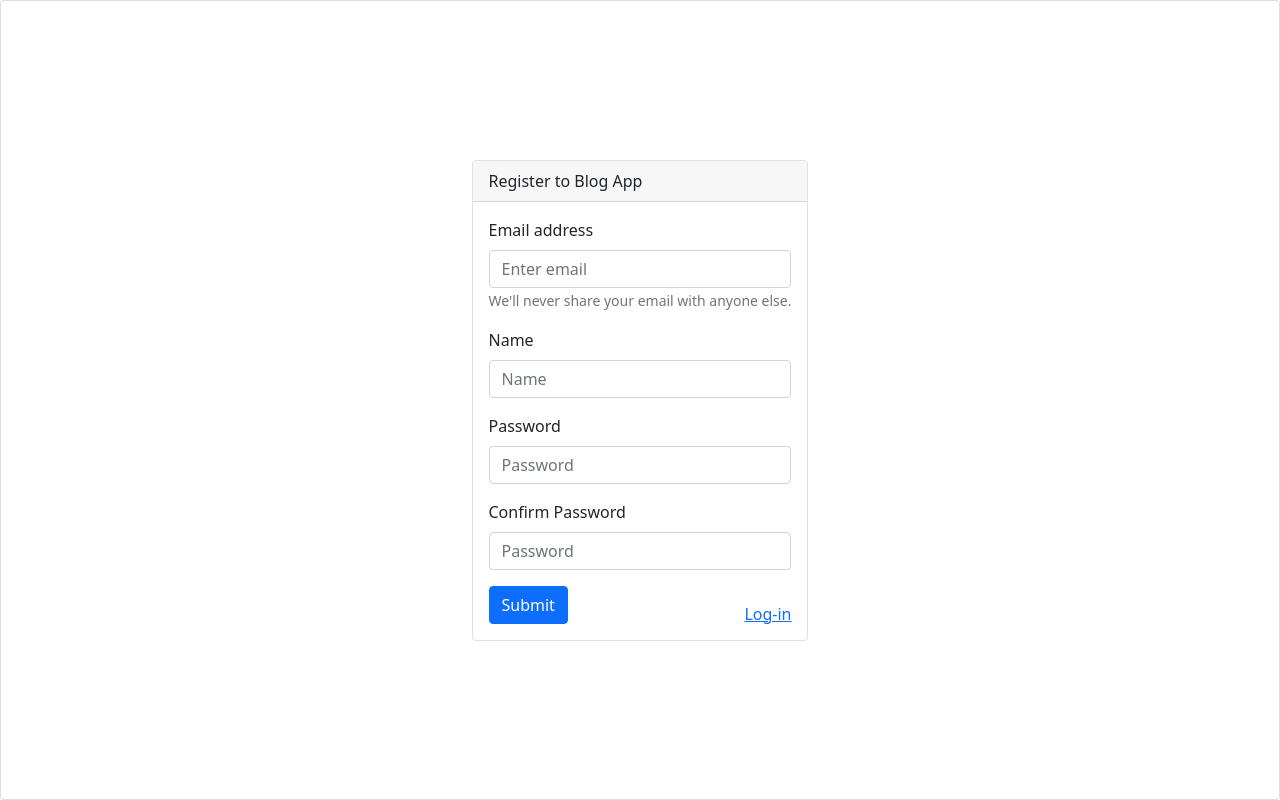
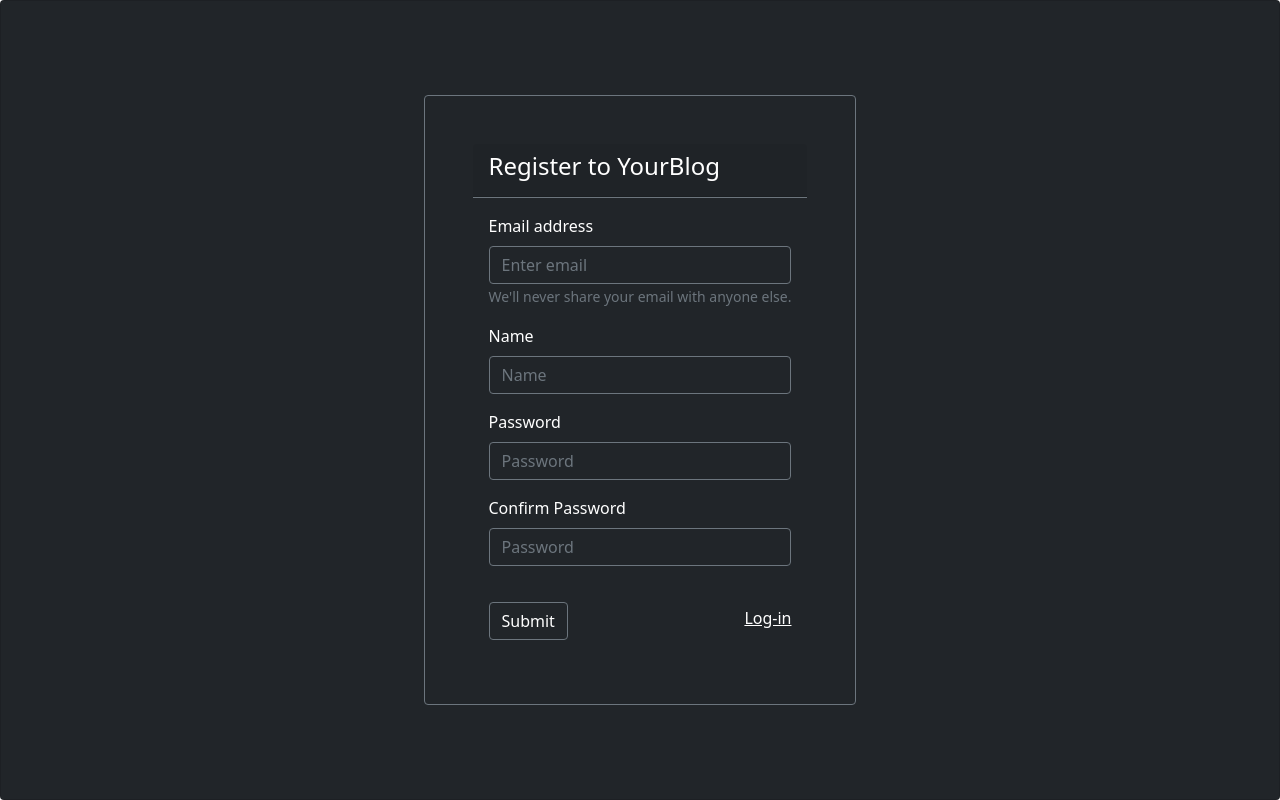
Before and after one commit to kliffordme/yourblog-react, a React (Create React App) app: page /register in a window 1280 px wide. Built offline with nearby package versions, Linux system fonts and the light colour scheme; no server answers.

Commit message:
login style

```diff
--- a/src/index.css
+++ b/src/index.css
@@ -14,6 +14,10 @@
 
 #inputID::placeholder {
   color: white;
+}
+
+#login-btn{
+  background-color: #000000;
 }
 
 #white{
--- a/src/login/Login.js
+++ b/src/login/Login.js
@@ -30,16 +30,16 @@
 
 
     return (
-        <Card className='vh-100'>
-            <div className='mw-25 m-auto border rounded position-relative'>
+        <Card className='vh-100 bg-dark text-white'>
+            <div className='p-5 m-auto border border-secondary rounded position-relative'>
                 <Card.Header>
-                    Blog App
+                    <h4>YourBlog</h4>
                 </Card.Header>
-                <Card.Body>
+                <Card.Body className='border-top border-secondary'>
                     <Form onSubmit={onSubmit}>
                     <Form.Group className="mb-3" controlId="formBasicEmail">
                         <Form.Label>Email address</Form.Label>
-                        <Form.Control type="email" placeholder="Enter email" onChange={(e)=>formHandler('email', e.target.value)} />
+                        <Form.Control type="email" className='bg-dark border-secondary text-white' placeholder="Enter email" onChange={(e)=>formHandler('email', e.target.value)} />
                         <Form.Text className="text-muted">
                         We'll never share your email with anyone else.
                         </Form.Text>
@@ -47,17 +47,16 @@
 
                     <Form.Group className="mb-3" controlId="formBasicPassword">
                         <Form.Label>Password</Form.Label>
-                        <Form.Control type="password" placeholder="Password" onChange={(e)=>formHandler('password', e.target.value)} />
+                        <Form.Control type="password" className='bg-dark border-secondary text-white' placeholder="Password" onChange={(e)=>formHandler('password', e.target.value)} />
                     </Form.Group>
-                    {/* <Form.Group className="mb-3" controlId="formBasicCheckbox">
-                        <Form.Check type="checkbox" label="remember me" />
-                    </Form.Group> */}
-                    <Button variant="primary" type="submit">
+                    <div className='d-flex justify-content-between m-2'>
+                    <Button variant="outline-secondary" className='text-white' type="submit">
                         Submit
                     </Button>
-                    <span className='position-absolute end-0 m-3'>
-                        <Link to='/register'>Sign-up</Link>
+                    <span className='py-2'>
+                        <Link to='/register' className='text-white'>Sign-up</Link>
                     </span>
+                    </div>
                     </Form>
                 </Card.Body>
 
--- a/src/login/SignUp.js
+++ b/src/login/SignUp.js
@@ -42,38 +42,40 @@
 
     return (
         <div>
-        <Card className='vh-100'>
-            <div className='mw-25 m-auto position-relative border rounded'>
+        <Card className='vh-100 bg-dark'>
+            <div className='bg-dark text-white border-secondary m-auto position-relative border rounded p-5'>
                 <Card.Header>
-                    Register to Blog App
+                    <h4>Register to YourBlog</h4>
                 </Card.Header>
-                <Card.Body>
+                <Card.Body className='border-top border-secondary'>
                     <Form onSubmit={onSubmit}>
                     <Form.Group className="mb-3" controlId="formBasicEmail">
                         <Form.Label>Email address</Form.Label>
-                        <Form.Control type="email" placeholder="Enter email" onChange={(e)=>formHandler('email', e.target.value)} />
+                        <Form.Control  className='bg-dark border-secondary text-white' required type="email" placeholder="Enter email" onChange={(e)=>formHandler('email', e.target.value)} />
                         <Form.Text className="text-muted">
                         We'll never share your email with anyone else.
                         </Form.Text>
                     </Form.Group>
                     <Form.Group className="mb-3" controlId="formBasicPassword">
                         <Form.Label>Name</Form.Label>
-                        <Form.Control type="name" placeholder="Name" onChange={(e)=>formHandler('name', e.target.value)} />
+                        <Form.Control className='bg-dark border-secondary text-white' required type="name" placeholder="Name" onChange={(e)=>formHandler('name', e.target.value)} />
                     </Form.Group>
                     <Form.Group className="mb-3" controlId="formBasicPassword">
                         <Form.Label>Password</Form.Label>
-                        <Form.Control type="password" placeholder="Password" onChange={(e)=>formHandler('password', e.target.value)} />
+                        <Form.Control className='bg-dark border-secondary text-white' required type="password" placeholder="Password" onChange={(e)=>formHandler('password', e.target.value)} />
                     </Form.Group>
                     <Form.Group className="mb-3" controlId="formBasicPassword">
                         <Form.Label>Confirm Password</Form.Label>
-                        <Form.Control type="password" placeholder="Password" onChange={(e)=>formHandler('rptPassword', e.target.value)} />
+                        <Form.Control className='bg-dark border-secondary text-white' required type="password" placeholder="Password" onChange={(e)=>formHandler('rptPassword', e.target.value)} />
                     </Form.Group>
-                    <Button variant="primary" type="submit">
+                    <div className='d-flex justify-content-between pt-3'>
+                    <Button variant="outline-secondary text-white" className='mt-1' type="submit">
                         Submit
                     </Button>
-                    <span className='position-absolute end-0 m-3'>
-                        <Link to='/login'>Log-in</Link>
+                    <span className='mt-2'>
+                        <Link to='/login' className='text-white'>Log-in</Link>
                     </span>
+                    </div>
                     </Form>
                 </Card.Body>
 
```
